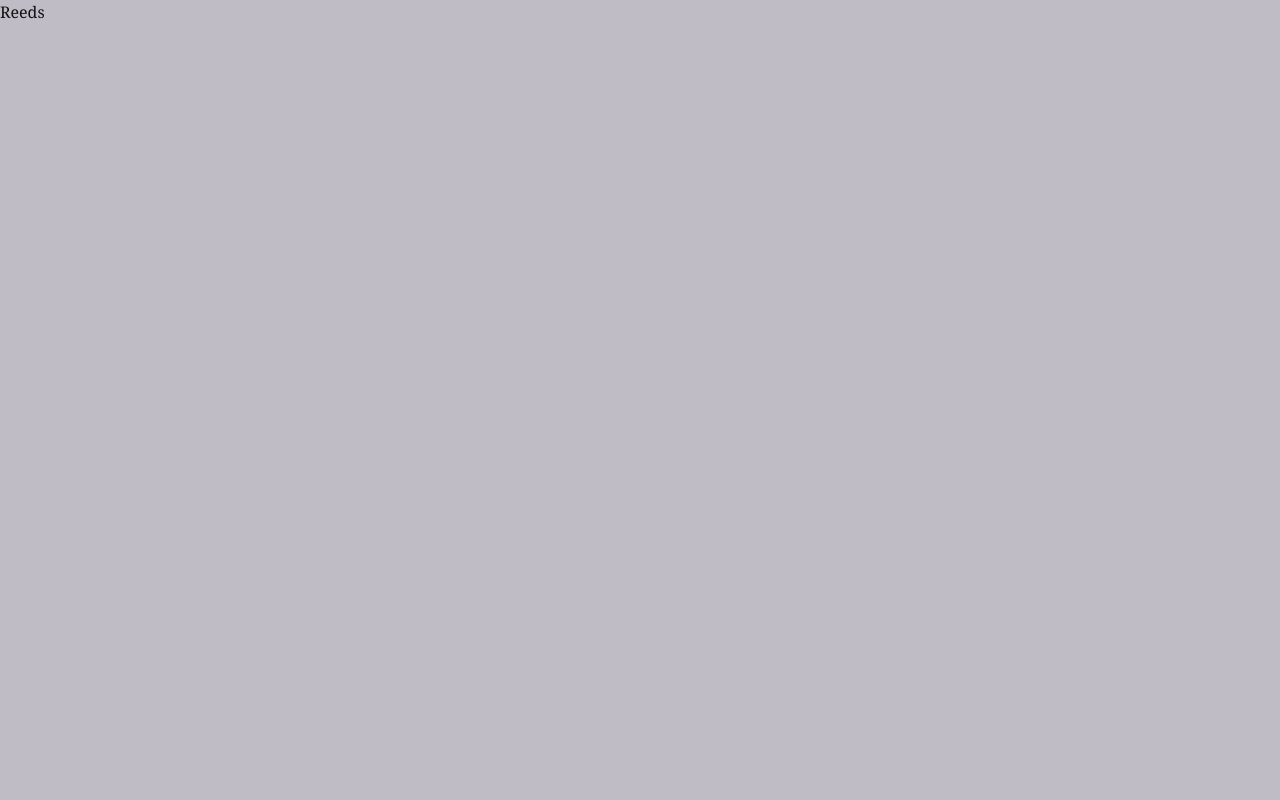
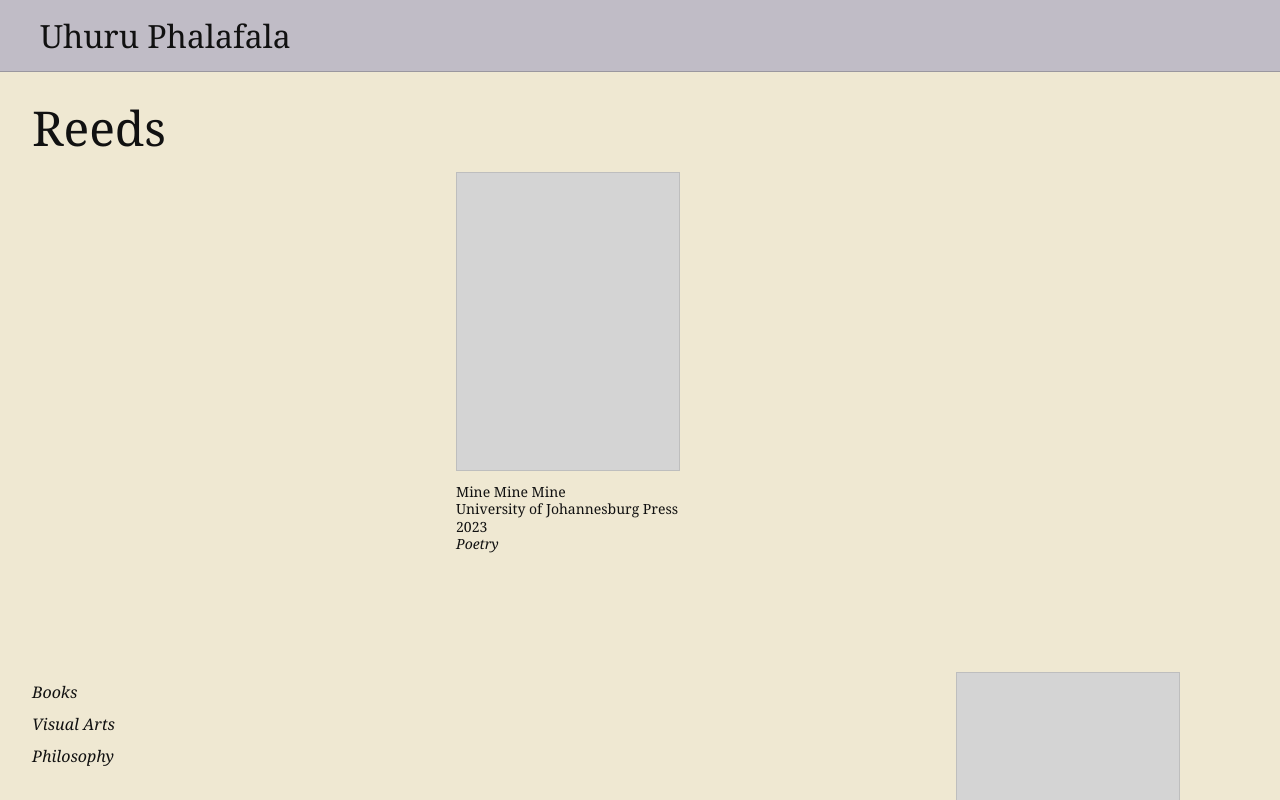
Before and after one commit to MitchellGilbertMessina/UhuruPhalafala, a Next.js app: page /reeds in a window 1280 px wide. Built offline with nearby package versions, Linux system fonts and the light colour scheme.

Commit message:
Reeds Page & Canvas Development

```diff
--- a/app/(site)/reeds/page.tsx
+++ b/app/(site)/reeds/page.tsx
@@ -1,3 +1,47 @@
+import Header from "@/components/layout/Header";
+import ObjectCard from "@/components/objects/ObjectCard";
+import ObjectCanvas from "@/components/objects/ObjectCanvas";
+import { mockObjects } from "@/lib/mockObjects";
+
 export default function ReedsPage() {
-  return <div>Reeds</div>;
+  return (
+    <div className="flex h-screen flex-col bg-[#EFE8D2]">
+      <Header />
+
+      <main className="flex flex-1 min-h-0">
+        {/* Left Sidebar */}
+        <aside className="flex w-64 flex-shrink-0 flex-col justify-between px-8 py-8">
+          <div>
+            <h1
+              className="leading-none"
+              style={{
+                fontFamily: "Georgia",
+                fontSize: "3rem",
+                fontWeight: 400,
+              }}
+            >
+              Reeds
+            </h1>
+          </div>
+
+          <nav
+            style={{
+              fontFamily: "Georgia",
+              fontStyle: "italic",
+              fontSize: "1rem",
+            }}
+          >
+            <ul className="space-y-2">
+              <li>Books</li>
+              <li>Visual Arts</li>
+              <li>Philosophy</li>
+            </ul>
+          </nav>
+        </aside>
+
+        {/* Scrollable Canvas */}
+        <ObjectCanvas objects={mockObjects} />
+      </main>
+    </div>
+  );
 }
--- a/components/layout/Header.tsx
+++ b/components/layout/Header.tsx
@@ -4,8 +4,8 @@ import { motion } from "framer-motion";
 import { siteConfig } from "@/lib/siteConfig";
 
 interface HeaderProps {
-  aboutOpen: boolean;
-  onAboutClick: () => void;
+  aboutOpen?: boolean;
+  onAboutClick?: () => void;
 }
 
 export default function Header({
@@ -30,6 +30,7 @@ export default function Header({
         {siteConfig.site.title}
       </h1>
 
+      {onAboutClick && (
         <motion.button
           animate={{
             rotate: aboutOpen ? 180 : 0,
@@ -38,10 +39,11 @@ export default function Header({
             duration: 0.6,
           }}
           onClick={onAboutClick}
-        className="text-5xl cursor-pointer"
+          className="cursor-pointer text-5xl"
         >
           &lt;
         </motion.button>
+      )}
     </header>
   );
 }
--- /dev/null
+++ b/components/objects/ObjectCanvas.tsx
@@ -0,0 +1,92 @@
+"use client";
+
+import { useEffect, useRef } from "react";
+
+import ObjectCard from "./ObjectCard";
+
+type ObjectData = {
+  slug: string;
+  title: string;
+  publisher: string;
+  date: string;
+  tags: string[];
+  image: string;
+  x: number;
+  y: number;
+};
+
+interface ObjectCanvasProps {
+  objects: ObjectData[];
+}
+
+const CANVAS_HEIGHT = 5000;
+
+export default function ObjectCanvas({
+  objects,
+}: ObjectCanvasProps) {
+  const scrollRef = useRef<HTMLDivElement>(null);
+
+  useEffect(() => {
+    const container = scrollRef.current;
+
+    if (!container) return;
+
+    // Start in the middle copy
+    container.scrollTop = CANVAS_HEIGHT;
+
+    const handleScroll = () => {
+      const y = container.scrollTop;
+
+      if (y < CANVAS_HEIGHT * 0.5) {
+        container.scrollTop += CANVAS_HEIGHT;
+      }
+
+      if (y > CANVAS_HEIGHT * 1.5) {
+        container.scrollTop -= CANVAS_HEIGHT;
+      }
+    };
+
+    container.addEventListener("scroll", handleScroll);
+
+    return () =>
+      container.removeEventListener("scroll", handleScroll);
+  }, []);
+
+  return (
+    <section
+      ref={scrollRef}
+      className="flex-1 overflow-y-scroll overflow-x-hidden"
+    >
+      <div
+        className="relative mx-auto max-w-[1200px]"
+        style={{
+          height: CANVAS_HEIGHT * 3,
+        }}
+      >
+        {[0, 1, 2].map((copy) => (
+          <div
+            key={copy}
+            className="absolute inset-x-0"
+            style={{
+              top: copy * CANVAS_HEIGHT,
+              height: CANVAS_HEIGHT,
+            }}
+          >
+            {objects.map((object) => (
+              <div
+                key={`${copy}-${object.slug}`}
+                className="absolute"
+                style={{
+                  left: object.x,
+                  top: object.y,
+                }}
+              >
+                <ObjectCard {...object} />
+              </div>
+            ))}
+          </div>
+        ))}
+      </div>
+    </section>
+  );
+}
--- /dev/null
+++ b/components/objects/ObjectCard.tsx
@@ -0,0 +1,39 @@
+import Link from "next/link";
+
+interface ObjectCardProps {
+  slug: string;
+  title: string;
+  publisher: string;
+  date: string;
+  tags: string[];
+  image: string;
+}
+
+export default function ObjectCard({
+  slug,
+  title,
+  publisher,
+  date,
+  tags,
+}: ObjectCardProps) {
+  return (
+    <Link
+      href={`/reeds/${slug}`}
+      className="block w-56 transition-transform duration-200 hover:scale-[1.02]"
+    >
+      {/* Image Placeholder */}
+      <div className="aspect-[3/4] w-full bg-neutral-300 border border-black/10" />
+
+      {/* Metadata */}
+      <div className="mt-3 text-sm leading-tight">
+        <h2 className="font-medium">{title}</h2>
+
+        <p>{publisher}</p>
+
+        <p>{date}</p>
+
+        <p className="italic">{tags.join(" • ")}</p>
+      </div>
+    </Link>
+  );
+}
--- /dev/null
+++ b/lib/mockObjects.ts
@@ -0,0 +1,42 @@
+export const mockObjects = [
+  {
+    slug: "mine-mine-mine",
+    title: "Mine Mine Mine",
+    publisher: "University of Johannesburg Press",
+    date: "2023",
+    tags: ["Poetry"],
+    image: "/placeholder-book.jpg",
+    x: 200,
+    y: 100,
+  },
+  {
+    slug: "keorapetse-kgositsile",
+    title: "Keorapetse Kgositsile",
+    publisher: "Africa World Press",
+    date: "2020",
+    tags: ["Books"],
+    image: "/placeholder-book.jpg",
+    x: 700,
+    y: 600,
+  },
+  {
+    slug: "home-is-where-the-music-is",
+    title: "Home Is Where the Music Is",
+    publisher: "Chimurenga",
+    date: "2021",
+    tags: ["Essay"],
+    image: "/placeholder-book.jpg",
+    x: 400,
+    y: 1200,
+  },
+  {
+    slug: "decolonizing-world-literature-through-orality",
+    title: "Decolonizing World Literature Through Orality",
+    publisher: "-",
+    date: "2021",
+    tags: ["Essay"],
+    image: "/placeholder-book.jpg",
+    x: 800,
+    y: 1800,
+  },
+];
```
Also changed, not shown: components/projects/ProjectCard.tsx (deleted), components/projects/ProjectGrid.tsx (deleted). Lines whose indentation alone changed are shown as unchanged.
